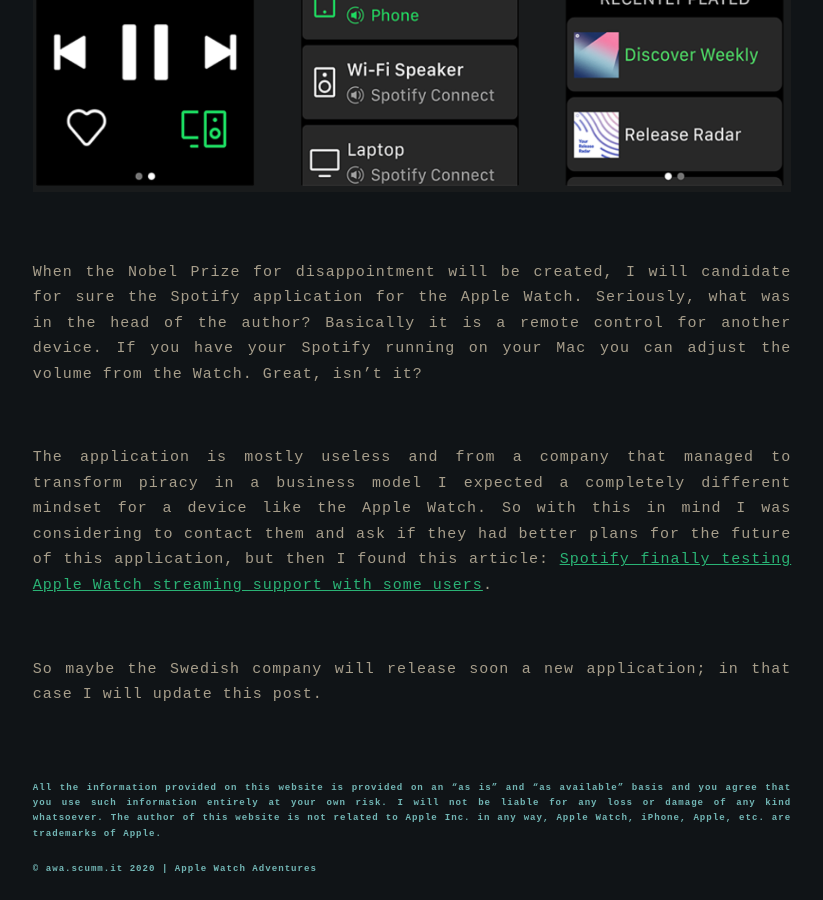
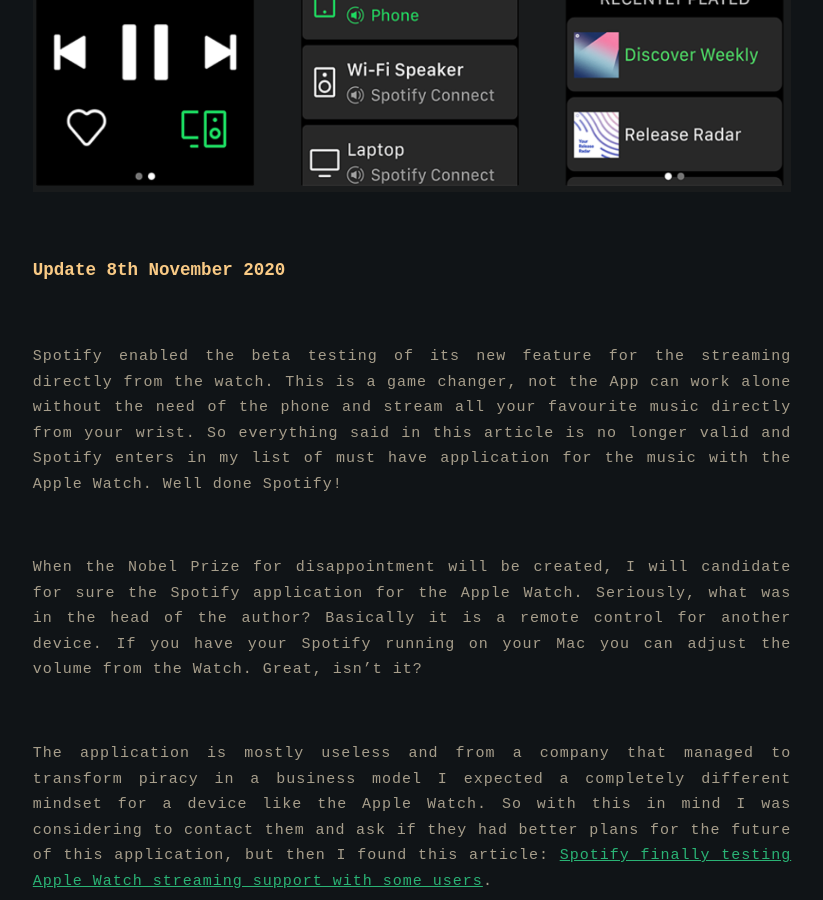
Before and after one commit to emanuelelaface/awa, a Jekyll site: the page built from website/all_collections/_posts/2020-10-09-Music.md, in a window 1280 px wide and 900 px high, scrolled down 4766 px. Shown: the whole window, without its empty margins (228-1051 px from the left). Built offline with Jekyll 4.4.1, drawn with Linux system fonts in a browser that asks for light colours.

Commit message:
Update on music

```diff
--- a/website/all_collections/_posts/2020-10-09-Music.md
+++ b/website/all_collections/_posts/2020-10-09-Music.md
@@ -80,6 +80,10 @@
 
 ![Screenshot Apple Podcast](/assets/img/spotify.png)
 
+### Update 8th November 2020
+
+Spotify enabled the beta testing of its new feature for the streaming directly from the watch. This is a game changer, not the App can work alone without the need of the phone and stream all your favourite music directly from your wrist. So everything said in this article is no longer valid and Spotify enters in my list of must have application for the music with the Apple Watch. Well done Spotify!
+
 When the Nobel Prize for disappointment will be created, I will candidate for sure the Spotify application for the Apple Watch. Seriously, what was in the head of the author? Basically it is a remote control for another device. If you have your Spotify running on your Mac you can adjust the volume from the Watch. Great, isn't it?
 
 The application is mostly useless and from a company that managed to transform piracy in a business model I expected a completely different mindset for a device like the Apple Watch. So with this in mind I was considering to contact them and ask if they had better plans for the future of this application, but then I found this article: [Spotify finally testing Apple Watch streaming support with some users](https://9to5mac.com/2020/09/17/spotify-finally-testing-apple-watch-streaming/).
```
